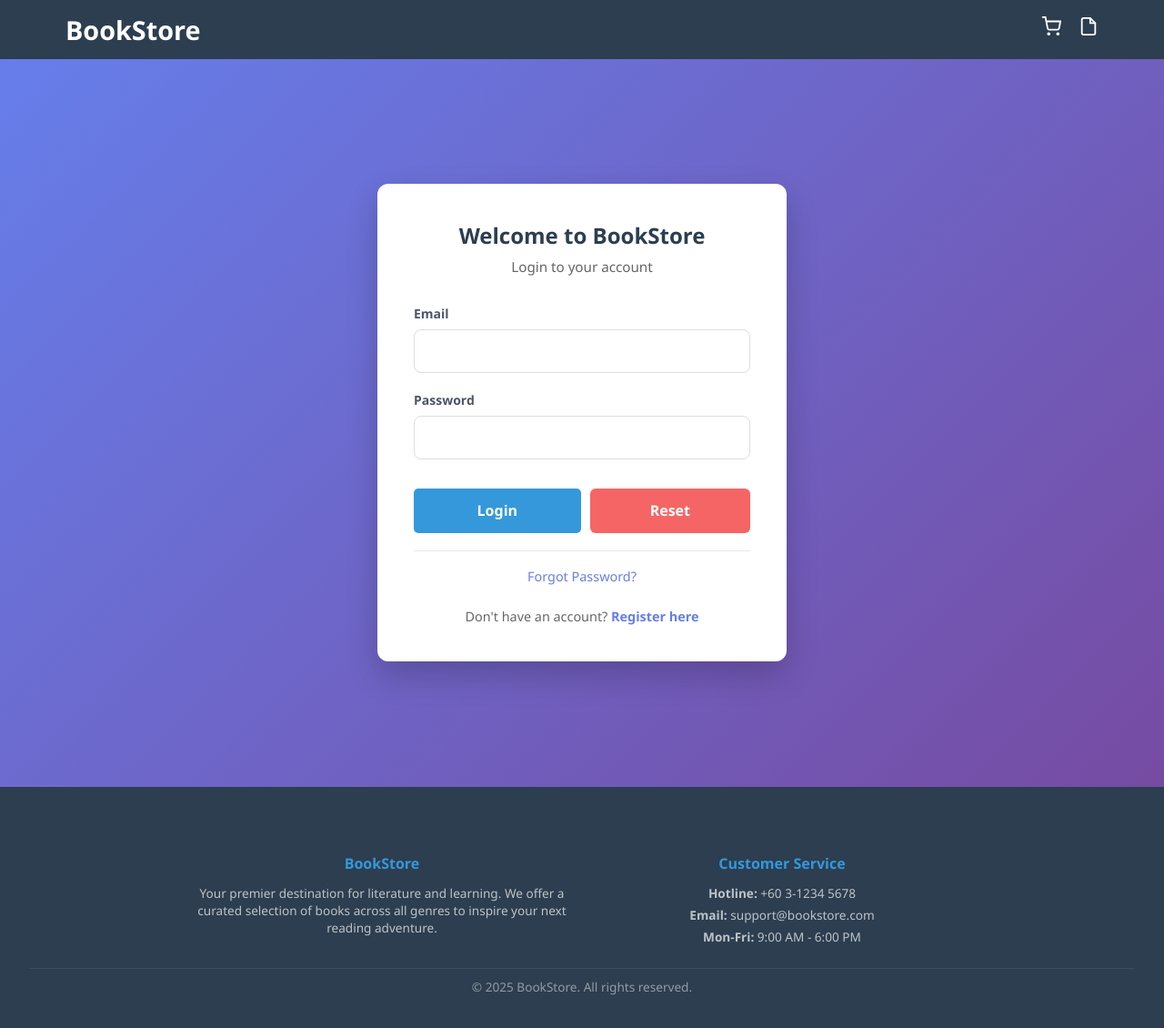
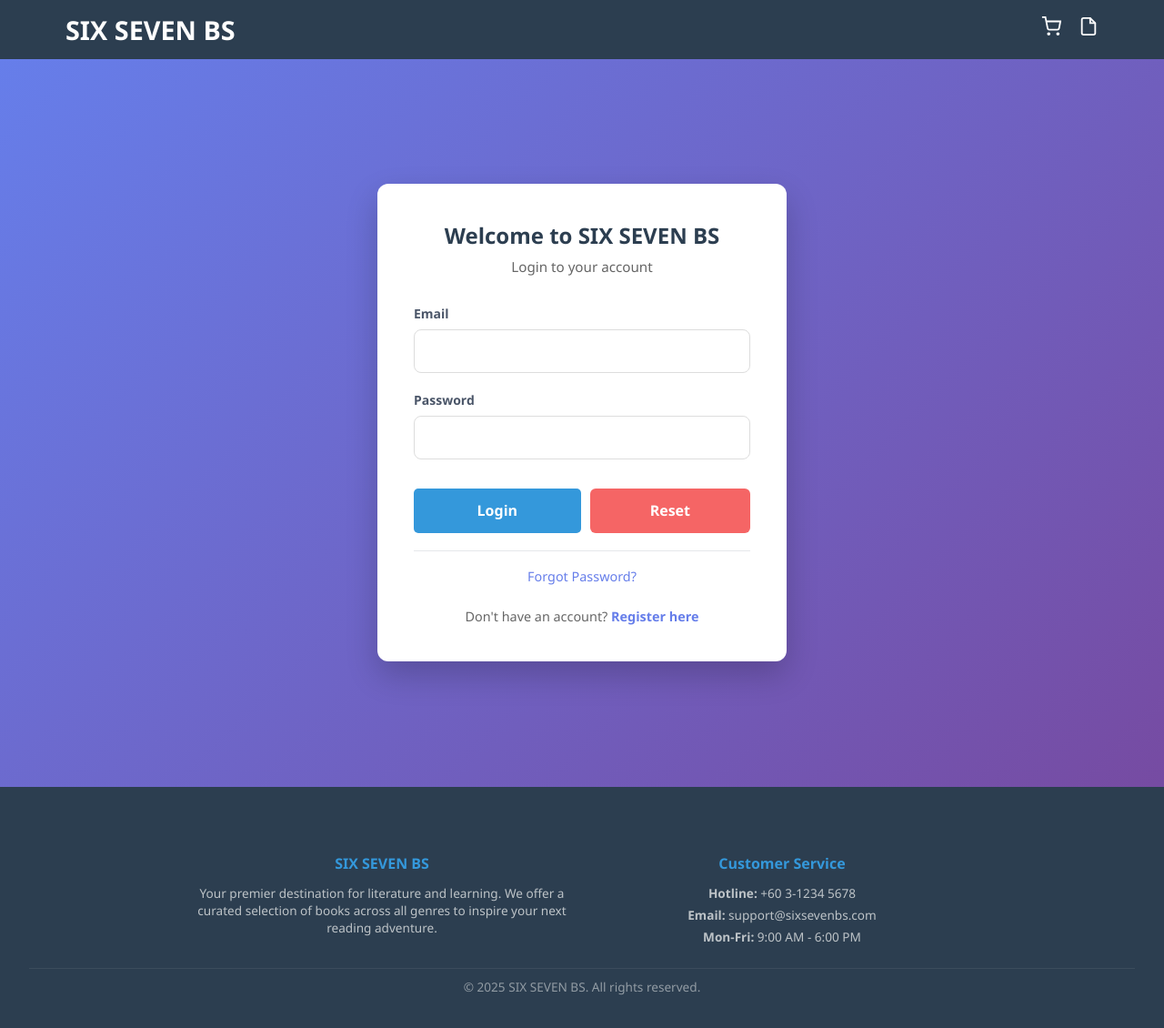
Before and after one commit to TzeXin75/BookStore, a PHP site: page /login.php in a window 1280 px wide. Shown: the whole page at 91% size. Run offline with PHP 8.4, Linux system fonts and the light colour scheme; some libraries are stand-ins or nearby versions.

Commit message:
changed bookstore name to 67 bs

```diff
--- a/cart.php
+++ b/cart.php
@@ -23,7 +23,7 @@ $cart_items = $stmt->fetchAll(PDO::FETCH_ASSOC);
 <html lang="en">
 <head>
     <meta charset="UTF-8" />
-    <title>Shopping Cart - Bookstore</title>
+    <title>Shopping Cart - SIX SEVEN BS</title>
     <link rel="stylesheet" href="style.css" />
     <!-- Removed Font Awesome link for restricted code compliance -->
 </head>
--- a/checkout.php
+++ b/checkout.php
@@ -83,7 +83,7 @@ if ($_SERVER['REQUEST_METHOD'] == 'POST' && isset($_POST['use_points'])) {
 <html lang="en">
 <head>
     <meta charset="UTF-8">
-    <title>Checkout - Bookstore</title>
+    <title>Checkout - SIX SEVEN BS</title>
     <link rel="stylesheet" href="style.css" />
     <link rel="stylesheet" href="https://cdnjs.cloudflare.com/ajax/libs/font-awesome/6.5.0/css/all.min.css" />
     <!--map library for map-->
--- a/footer.html
+++ b/footer.html
@@ -83,7 +83,7 @@
     <div class="footer-container">
         <!-- Column 1: Description -->
         <div class="footer-about">
-            <h3>BookStore</h3>
+            <h3>SIX SEVEN BS</h3>
             <p>Your premier destination for literature and learning. We offer a curated selection of books across all genres to inspire your next reading adventure.</p>
         </div>
 
@@ -91,12 +91,12 @@
         <div class="footer-contact">
             <h3>Customer Service</h3>
             <p><strong>Hotline:</strong> +60 3-1234 5678</p>
-            <p><strong>Email:</strong> support@bookstore.com</p>
+            <p><strong>Email:</strong> support@sixsevenbs.com</p>
             <p><strong>Mon-Fri:</strong> 9:00 AM - 6:00 PM</p>
         </div>
     </div>
 
     <div class="footer-bottom">
-        <p>&copy; 2025 BookStore. All rights reserved.</p>
+        <p>&copy; 2025 SIX SEVEN BS. All rights reserved.</p>
     </div>
 </footer>
--- a/head.php
+++ b/head.php
@@ -11,7 +11,7 @@ $user_role = $_SESSION['user_role'] ?? 'guest'; // Default to 'guest' if not log
     <div id="info"><?= temp('info') ?></div>
     <div class="header-container">
         <div class="header-left">
-            <a href="../index.php" class="logo">BookStore</a>
+            <a href="../index.php" class="logo">SIX SEVEN BS</a>
         </div>
 
 
--- a/header.php
+++ b/header.php
@@ -7,7 +7,7 @@
 <header class="site-header">
     <div class="header-container">
         <div class="header-left">
-            <a href="index.php" class="logo">BookStore</a>
+            <a href="index.php" class="logo">SIX SEVEN BS</a>
         </div>
 
         <div class="header-center">
--- a/index.php
+++ b/index.php
@@ -68,7 +68,7 @@ function getBookImage($book) {
 <head>
     <meta charset="UTF-8" />
     <meta name="viewport" content="width=device-width, initial-scale=1.0" />
-    <title>Bookstore</title>
+    <title>SIX SEVEN BS</title>
     <link rel="stylesheet" href="style.css" />
     <link rel="stylesheet" href="https://cdn.jsdelivr.net/npm/swiper@10/swiper-bundle.min.css" />
     <script src="https://code.jquery.com/jquery-3.6.0.min.js"></script>
--- a/login.php
+++ b/login.php
@@ -61,7 +61,7 @@ if (is_post()) {
 <head>
     <meta charset="UTF-8">
     <meta name="viewport" content="width=device-width, initial-scale=1.0">
-    <title>Login - Bookstore</title>
+    <title>Login - SIX SEVEN BS</title>
     <link rel="stylesheet" href="style.css" />
    <link rel="stylesheet" href="https://cdnjs.cloudflare.com/ajax/libs/font-awesome/6.5.0/css/all.min.css" />
 
@@ -71,7 +71,7 @@ if (is_post()) {
 
     <div class="login-container">
         <div class="login-box">
-            <h2>Welcome to BookStore</h2>
+            <h2>Welcome to SIX SEVEN BS</h2>
             <p class="login-subtitle">Login to your account</p>
 
             <?php if (isset($_GET['info'])): ?>
--- a/my_orders.php
+++ b/my_orders.php
@@ -20,7 +20,7 @@ $orders = $stmt->fetchAll(PDO::FETCH_ASSOC);
 <html lang="en">
 <head>
     <meta charset="UTF-8" />
-    <title>My Orders - Bookstore</title>
+    <title>My Orders - SIX SEVEN BS</title>
     <link rel="stylesheet" href="style.css" />
     <link rel="stylesheet" href="https://cdnjs.cloudflare.com/ajax/libs/font-awesome/6.5.0/css/all.min.css" />
     <style>
--- a/order_details.php
+++ b/order_details.php
@@ -30,7 +30,7 @@ $discount = $subtotal - $order['total_amount'];
 <html lang="en">
 <head>
     <meta charset="UTF-8" />
-    <title>Order Details - Bookstore</title>
+    <title>Order Details - SIX SEVEN BS</title>
     <link rel="stylesheet" href="style.css" />
     <script src="https://code.jquery.com/jquery-3.6.0.min.js"></script>
 </head>
--- a/place_order.php
+++ b/place_order.php
@@ -79,7 +79,7 @@ try {
 <html lang="en">
 <head>
     <meta charset="UTF-8" />
-    <title>Success - Bookstore</title>
+    <title>Success - SIX SEVEN BS</title>
     <link rel="stylesheet" href="style.css" />
     <link rel="stylesheet" href="https://cdnjs.cloudflare.com/ajax/libs/font-awesome/6.5.0/css/all.min.css" />
     <script src="https://code.jquery.com/jquery-3.6.0.min.js"></script>
--- a/product.php
+++ b/product.php
@@ -54,7 +54,7 @@ if (!empty($galleryItems)) {
 <html lang="en">
 <head>
     <meta charset="UTF-8" />
-    <title><?= htmlspecialchars($book['title']) ?> - Bookstore</title>
+    <title><?= htmlspecialchars($book['title']) ?> - SIX SEVEN BS</title>
     <link rel="stylesheet" href="style.css" />
     <style>
         input::-webkit-outer-spin-button, input::-webkit-inner-spin-button { -webkit-appearance: none; margin: 0; }
--- a/user/otp_verify.php
+++ b/user/otp_verify.php
@@ -40,7 +40,7 @@ if (is_post()) {
 <head>
     <meta charset="UTF-8">
     <meta name="viewport" content="width=device-width, initial-scale=1.0">
-    <title>Verify OTP - BookStore</title>
+    <title>Verify OTP - SIX SEVEN BS</title>
     <link rel="stylesheet" href="../style.css">
     <link rel="stylesheet" href="https://cdnjs.cloudflare.com/ajax/libs/font-awesome/6.5.0/css/all.min.css">
 </head>
--- a/user/reset.php
+++ b/user/reset.php
@@ -49,7 +49,7 @@
                 Please click <a href='$url'>here</a>
                 to reset your password.
             </p>
-            <p>From, BookStore Admin</p>
+            <p>From, SIX SEVEN BS Admin</p>
         ";
         $m->send();
 
@@ -65,7 +65,7 @@
 <head>
     <meta charset="UTF-8">
     <meta name="viewport" content="width=device-width, initial-scale=1.0">
-    <title>Reset Password - BookStore</title>
+    <title>Reset Password - SIX SEVEN BS</title>
     <link rel="stylesheet" href="../style.css">
     <link rel="stylesheet" href="https://cdnjs.cloudflare.com/ajax/libs/font-awesome/6.5.0/css/all.min.css">
 </head>
--- a/user/token.php
+++ b/user/token.php
@@ -62,7 +62,7 @@ if (is_post()) {
 <head>
     <meta charset="UTF-8">
     <meta name="viewport" content="width=device-width, initial-scale=1.0">
-    <title>Reset Password - BookStore</title>
+    <title>Reset Password - SIX SEVEN BS</title>
     <link rel ="stylesheet" href="../style.css">
     <link rel="stylesheet" href="https://cdnjs.cloudflare.com/ajax/libs/font-awesome/6.5.0/css/all.min.css">
 </head>
```
Also changed, not shown: user/register.php (+4 -4 lines).
